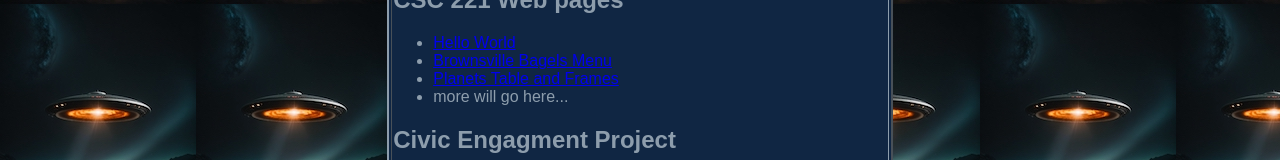
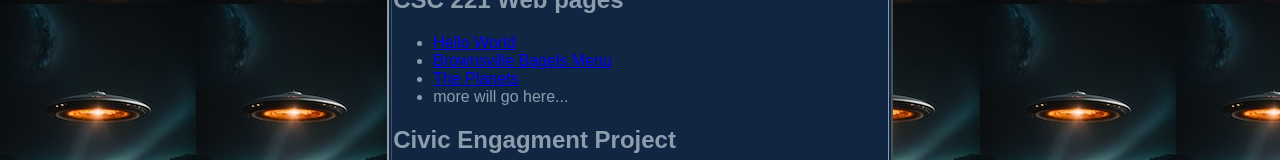
Before and after one commit to nyjaviontimberlake-pvcc/nyjaviontimberlake-pvcc.github.io, a plain HTML site: page index.html in a window 1280 px wide. Shown: the part 250-410 px from the top of the page. Drawn offline with Linux system fonts and the light colour scheme.

Commit message:
Update index.html

```diff
--- a/index.html
+++ b/index.html
@@ -39,7 +39,7 @@
 <ul>
     <li><a href="helloworld.html"> Hello World </a></li>
     <li><a href="bagels.html"> Brownsville Bagels Menu </a></li>
-    <li><a href="planets.html"> Planets Table and Frames </a></li>
+    <li><a href="planets.html"> The Planets </a></li>
     <li>more will go here...</li>
 </ul>
 
```
